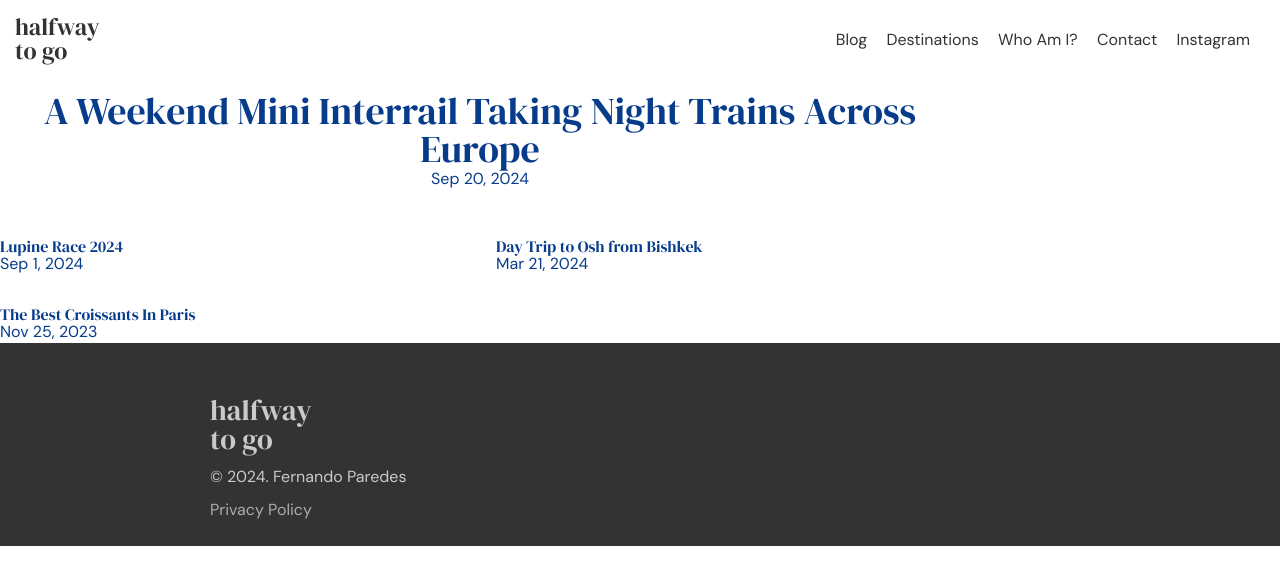
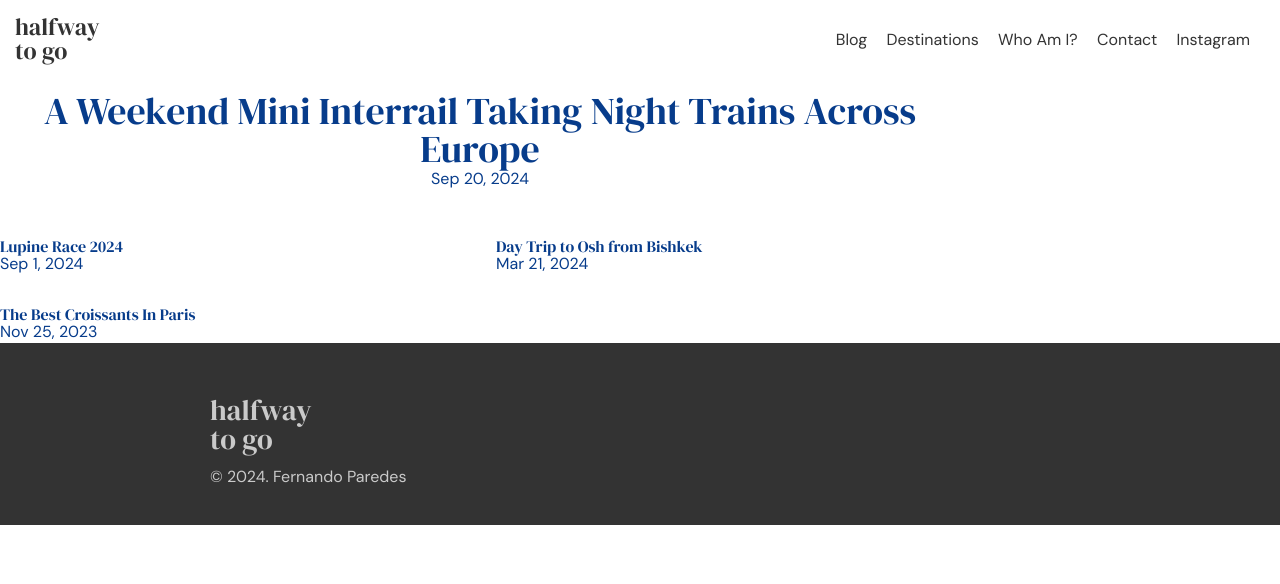
Before and after one commit to ferparmur/halfway-to-go, an Astro site: page /blog in a window 1280 px wide. Built offline with nearby package versions, Linux system fonts and the light colour scheme; Astro itself is replaced by a stand-in of ours.

Commit message:
temporarily remove legal links

```diff
--- a/src/components/Footer.astro
+++ b/src/components/Footer.astro
@@ -37,11 +37,14 @@ import '../styles/components/footer.scss'
 			<p class="copyright">
 				&copy; 2024. Fernando Paredes
 			</p>
-			<nav class="legal-links">
-				<ul>
-					<li><a href="/">Privacy Policy</a></li>
-				</ul>
-			</nav>
+			{
+				//<nav class="legal-links">
+				//	<ul>
+				//		<li><a href="/">Privacy Policy</a></li>
+				//	</ul>
+				//</nav>
+			}
+
 		</div>
 	</div>
 </footer>
```
